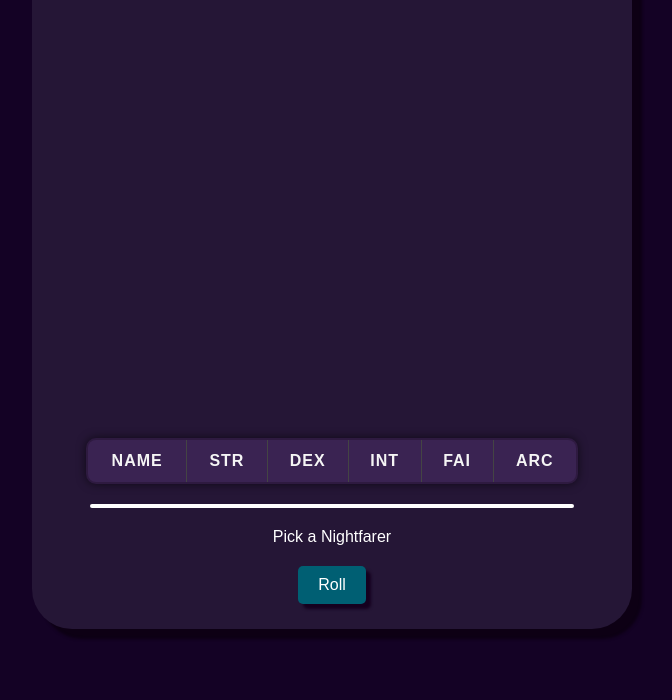
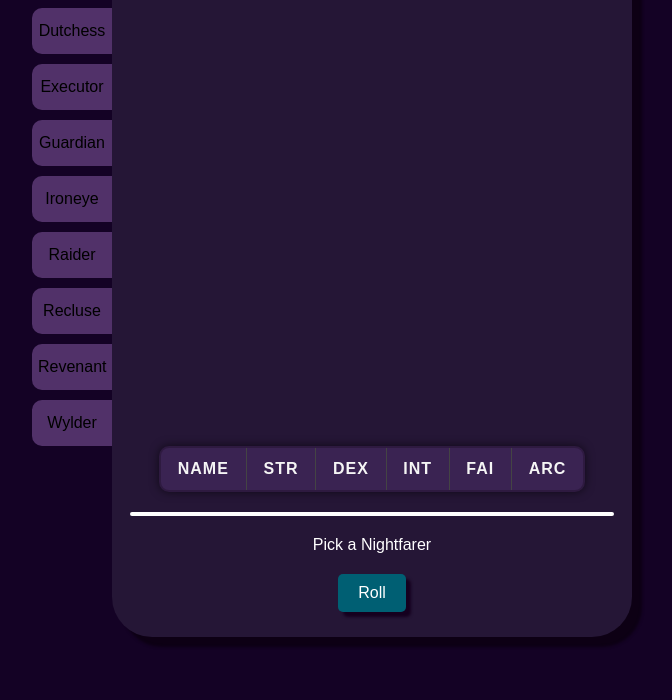
Before and after one commit to gcrisafu/nightfarerRandomizer, a plain HTML site: page index.html in a window 1280 px wide. Shown: the part 100-800 px from the top of the page, without its empty margins (308-980 px from the left). Drawn offline with Linux system fonts and the light colour scheme.

Commit message:
Added buttons to the side to select nightfarers

```diff
--- a/index.html
+++ b/index.html
@@ -3,11 +3,28 @@
 <head>
     <meta charset="UTF-8">
     <meta name="viewport" content="width=device-width, initial-scale=1.0">
-    <title>testing</title>
+    <title>Nightfarer Randomizer</title>
     <link rel="stylesheet" href="style.css">
 </head>
 
 <body>
+
+    <div id="containerContainer">
+    <div class="buttonsClass">
+    <button onclick="selectNightfarer(4)" id="Dutchess" class="nfButtons">Dutchess</button>
+    <button onclick="selectNightfarer(0)" id="Executor" class="nfButtons">Executor</button>
+    <button onclick="selectNightfarer(2)" id="Guardian" class="nfButtons">Guardian</button>
+    <button onclick="selectNightfarer(3)" id="Ironeye" class="nfButtons">Ironeye</button>
+    <button onclick="selectNightfarer(6)" id="Raider" class="nfButtons">Raider</button>
+    <button onclick="selectNightfarer(5)" id="Recluse" class="nfButtons">Recluse</button>
+    <button onclick="selectNightfarer(1)" id="Revenant" class="nfButtons">Revenant</button>
+    <button onclick="selectNightfarer(7)" id="Wylder" class="nfButtons">Wylder</button>
+
+
+
+
+
+    </div>
     <div id="container">
     <h1 id ="title">Nightfarer Randomizer</h1>
     <div id="nightfarerImage"></div>
@@ -16,6 +33,7 @@
     <label id="label">Pick a Nightfarer</label>
     <button onclick="pickNightfarer()" id="myButton">Roll</button>
     </div>
+    </div>
 
     <script src="index.js"></script>
 </body>
--- a/index.js
+++ b/index.js
@@ -6,7 +6,7 @@ const arr = ["Executor", "Revenant", "Guardian",
 "Wylder"
 ]
 
-
+const selectNightfarerButton = document.getElementById("Wylder");
 const myButton = document.getElementById("myButton");
 const nightfarer = document.getElementById("nightfarer");
 const nightfarerImage = document.getElementById("nightfarerImage");
@@ -18,13 +18,6 @@ function imageLoad(){ for(let i = 0; i < 8; i++){
 }
 
 imageLoad();
-
-function pickNightfarer(){
-    const value = Math.floor(Math.random() * 8); // getting a number 1 through 7 because there are 8 nightfareres but one of them is at the zero index
-    document.getElementById("nightfarer").textContent = arr[value];
-    nightfarerImage.innerHTML = imageArr[value];
-
-}
 
 // SCALING TABLE
 
@@ -85,3 +78,13 @@ function pickNightfarer(){
 }
 
 table.classList.add("scaling-table");
+
+
+function selectNightfarer(num){
+
+    console.log(num)
+    const chosen = arr[num];
+    nightfarer.textContent = chosen   // update name
+    nightfarerImage.innerHTML = imageArr[num]; // update image
+    displayRowByName(chosen);
+}
--- a/style.css
+++ b/style.css
@@ -1,5 +1,7 @@
 body {
     background-color: #140225;
+    display:flex;
+    justify-content: center;
 }
 
 #container {
@@ -61,6 +63,7 @@ body {
 }
 
 #myButton:hover {
+    color: black;
     background-color: #04d9ff;
 }
 
@@ -101,3 +104,30 @@ body {
 .scaling-table tr:hover {
     background-color: #513169;
 }
+
+#containerContainer {
+    display:flex;
+    width: 600px;
+}
+
+.buttonsClass{
+    margin: 100px 0px 0px 0px;
+    display:flex;
+    flex-direction:column;
+    gap: 10px;
+}
+
+.nfButtons {
+    font-size: 1em;
+    background-color: #251636;
+    background-color: #513169;
+    border: none;
+    border-radius: 10px 0px 0px 10px;
+    height: 46px;
+    width: 80px;
+    cursor:pointer;
+}
+
+.nfButtons:hover{
+    background-color:white;
+}
```
